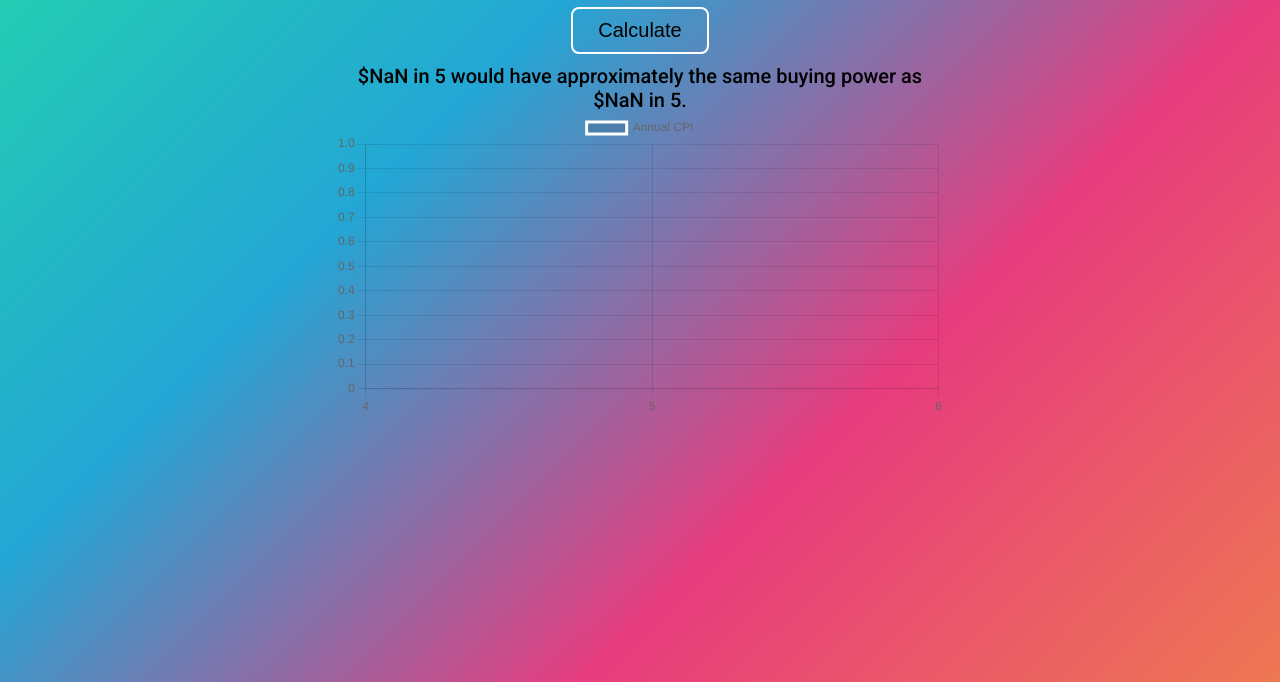
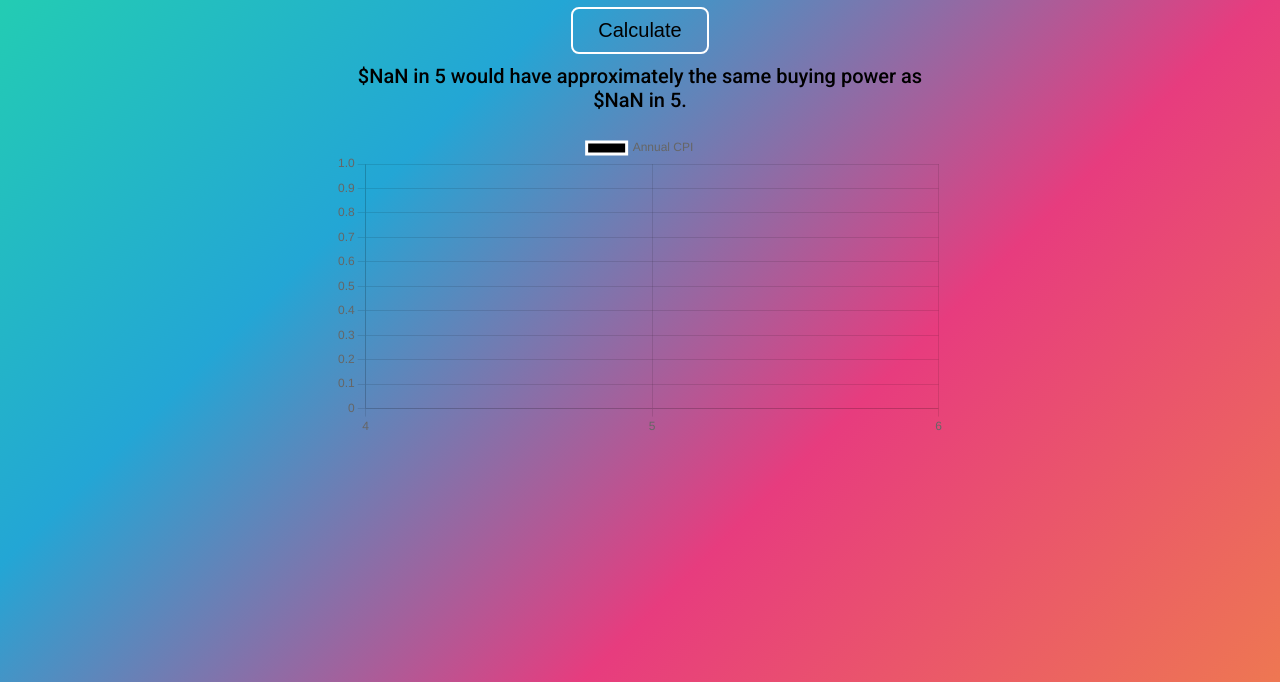
Before and after one commit to GregHughes/InflationCalculator, a website with bundled scripts: page index.html in a window 1280 px wide. Both pictures are taken after typing "Sample", "5", "5" into the empty fields and a click on the button "Calculate". Shown: the part 133-815 px from the top of the page. Built offline with nearby package versions, Linux system fonts and the light colour scheme.

Commit message:
updated chart styles

```diff
--- a/calculator.js
+++ b/calculator.js
@@ -1,10 +1,10 @@
 // To Do
-// chart options - labels, domain display, colors and fonts, hover state, animation
+// mobile layout
 // error messaging
 // add swap button logic
 // add CSS gradient animation on calc
 // add helper description button with links
-// clean up UI - font size, layout, colors
+// clean up UI - font size, layout, color
 // push to gh-pages
 
 import records from "./cpi.json" assert { type: "json" };
@@ -147,7 +147,7 @@ function calculateInflation(e) {
 
   // calculate dollar inflation
   const dollarInflation = Number(
-    ((inflationRate / 100) * dollarsVal + dollarsVal).toFixed()
+    ((inflationRate / 100) * dollarsVal + dollarsVal).toFixed(2)
   );
 
   // display inflation rate and dollar inflation
@@ -167,10 +167,11 @@ function calculateInflation(e) {
 // chart.js implementation
 function draw(startYearVal, startAnnual, endYearVal, endAnnual, records) {
   let years = [];
+  let values = [startYearVal, endYearVal];
 
   // generate label based on year inputs
   let labels = () => {
-    for (let i = startYearVal; i <= endYearVal; i++) {
+    for (let i = Math.min(...values); i <= Math.max(...values); i++) {
       years.push(i);
     }
     if (years.length < 6) {
@@ -179,10 +180,12 @@ function draw(startYearVal, startAnnual, endYearVal, endAnnual, records) {
       let labelEnd = Math.max(...years) + 1;
       years.push(labelEnd);
       years.unshift(labelStart);
-      return years;
-    } else {
-      return years;
     }
+
+    // reverse chart labels if startyear is greater than endyear
+    startYearVal > endYearVal ? years.reverse() : years;
+
+    return years;
   };
 
   // generate data based on year inputs
@@ -205,6 +208,18 @@ function draw(startYearVal, startAnnual, endYearVal, endAnnual, records) {
   new Chart(document.getElementById("chart"), {
     type: "line",
     color: "black",
+    options: {
+      borderColor: "#000000",
+      interaction: {
+        axis: "x",
+        intersect: false,
+      },
+      plugins: {
+        legend: {
+          display: true,
+        },
+      },
+    },
     data: {
       labels: labels(),
       datasets: [
@@ -212,17 +227,9 @@ function draw(startYearVal, startAnnual, endYearVal, endAnnual, records) {
           label: "Annual CPI",
           data: chartData(),
           borderColor: "#FFFFFF",
+          backgroundColor: "#000000",
         },
       ],
     },
-    options: {
-      scales: {
-        y: {
-          ticks: {
-            max: "auto",
-          },
-        },
-      },
-    },
   });
 }
--- a/index.html
+++ b/index.html
@@ -3,6 +3,7 @@
   <head>
     <title>Inflation Calculator</title>
     <meta charset="utf-8" />
+    <meta name="viewport" content="width=device-width, initial-scale=1.0" />
     <link rel="stylesheet" href="style.css" />
     <script src="https://cdn.jsdelivr.net/npm/chart.js@4.2.1/dist/chart.umd.min.js"></script>
     <script type="module" src="calculator.js"></script>
@@ -46,6 +47,8 @@
       <button id="submit" type="submit">Calculate</button>
       <div id="generated"></div>
       <div id="chart-wrapper"></div>
+      <div id="about"></div>
     </div>
+    <footer></footer>
   </body>
 </html>
--- a/style.css
+++ b/style.css
@@ -12,18 +12,11 @@
 }
 
 html {
-    /* background: radial-gradient(ellipse at top, #9333ea, transparent),
-        radial-gradient(ellipse at bottom, #16a34a, transparent),
-        radial-gradient(ellipse at right, #ea580c, transparent),
-        radial-gradient(ellipse at left, #db2777, transparent); */
     background:
         /* linear-gradient(#ea580c, transparent),
         linear-gradient(to top left, #16a34a, transparent),
         linear-gradient(to top right, #9333ea, transparent); */
         linear-gradient(-45deg, #ee7752, #e73c7e, #23a6d5, #23d5ab);
-    /* background-size: 400% 400%;
-
-    animation: gradient 15s ease infinite; */
 }
 
 /* @keyframes gradient {
@@ -56,6 +49,10 @@ h1 {
     text-align: center;
     margin: 15px;
     padding: 5px 25vw;
+}
+
+#chart-wrapper {
+    margin-top: 20px;
 }
 
 form {
```
